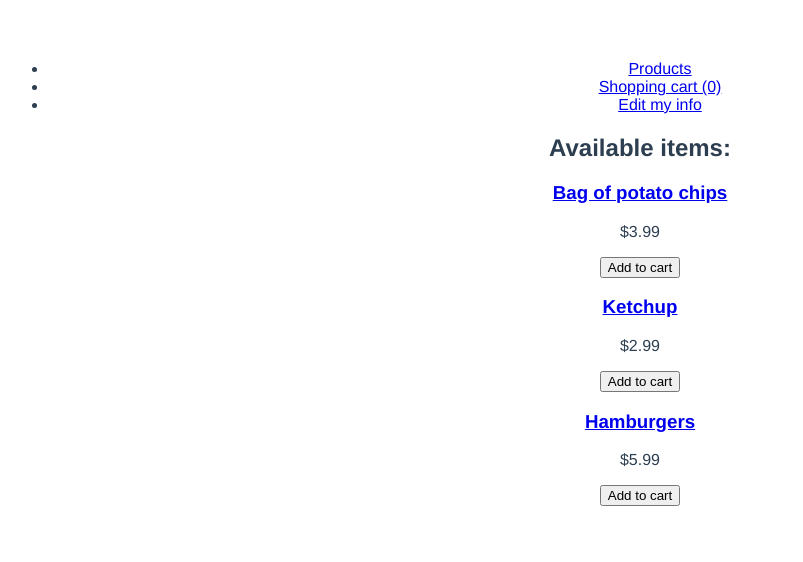
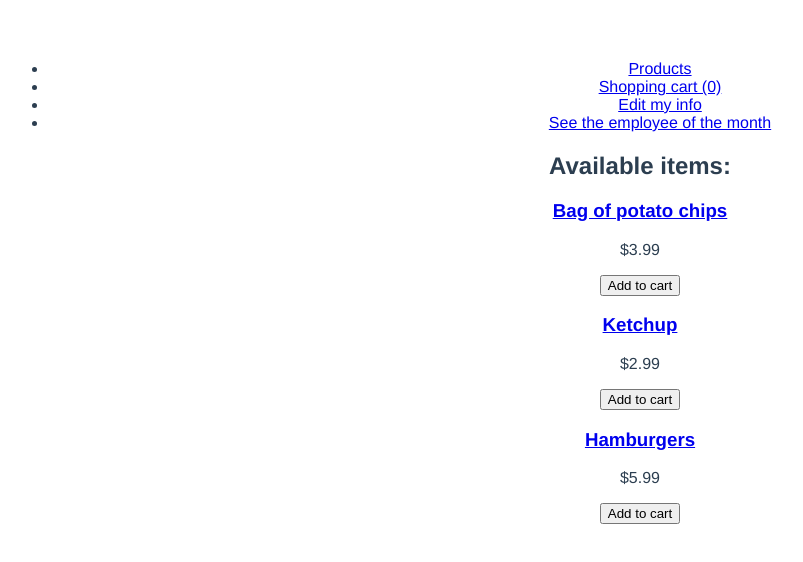
Before and after one commit to ycoodr/vue3-Ecommerce, a Vue app: page / in a window 1280 px wide. Shown: the top 562 px of the page, without its empty margins (0-803 px from the left). Built offline with nearby package versions, Linux system fonts and the light colour scheme.

Commit message:
fetrch api

```diff
--- a/src/components/NavBar.vue
+++ b/src/components/NavBar.vue
@@ -9,6 +9,9 @@
     <li>
         <router-link to="/user-info">Edit my info</router-link>
     </li>
+    <li>
+        <router-link to="/employee">See the employee of the month</router-link>
+    </li>
 </ul>
 </template>
 
--- /dev/null
+++ b/src/pages/EmployeeOfTheMonthPage.vue
@@ -0,0 +1,20 @@
+<template>
+<h1>Employee of the month</h1>
+<h3>{{ personData.name.first }} {{ personData.name.last }}</h3>
+</template>
+
+<script>
+export default {
+    name: 'EmployeeOfTheMonthPage',
+    data(){
+        return {
+            personData: null,
+        }
+    },
+    created(){
+        fetch('https://randomuser.me/api')
+        .then(response => response.json())
+        .then(data => this.personData = data.results[0]);
+    }
+}
+</script>
--- a/src/router.js
+++ b/src/router.js
@@ -1,4 +1,5 @@
 import { createWebHistory, createRouter } from 'vue-router';
+import EmployeeOfTheMonthPage from './pages/EmployeeOfTheMonthPage';
 import ProductsListPage from './pages/ProductsListPage';
 import ProductDetailPage from './pages/ProductDetailPage';
 import ShoppingCartPage from './pages/ShoppingCartPage';
@@ -9,6 +10,7 @@ const routes = [
     { path: '/products/:id', component: ProductDetailPage },
     { path: '/cart', component: ShoppingCartPage },
     { path: '/user-info', component: UserInfoPage},
+    { path: '/employee', component: EmployeeOfTheMonthPage },
 ];
 
 const router = createRouter({
```
